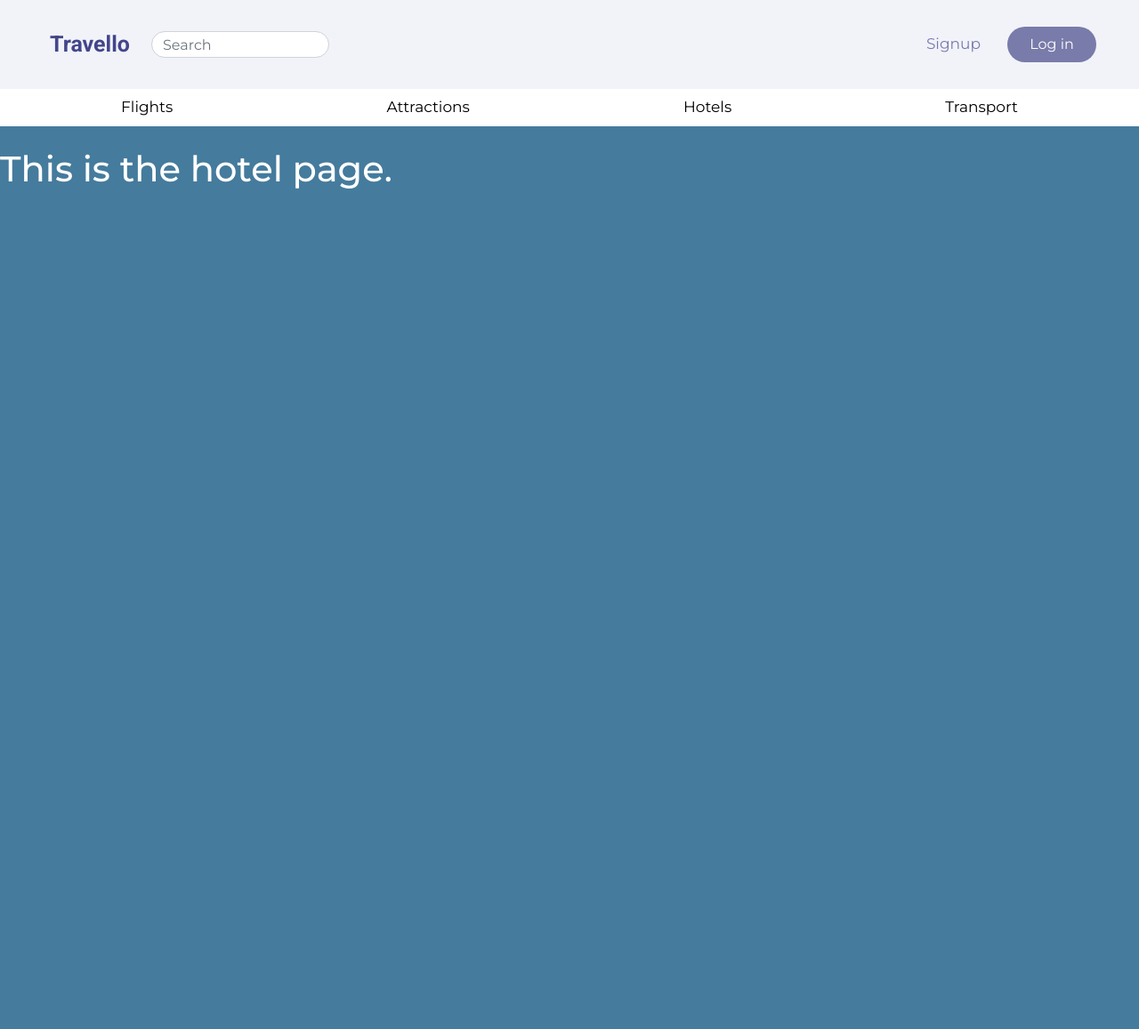
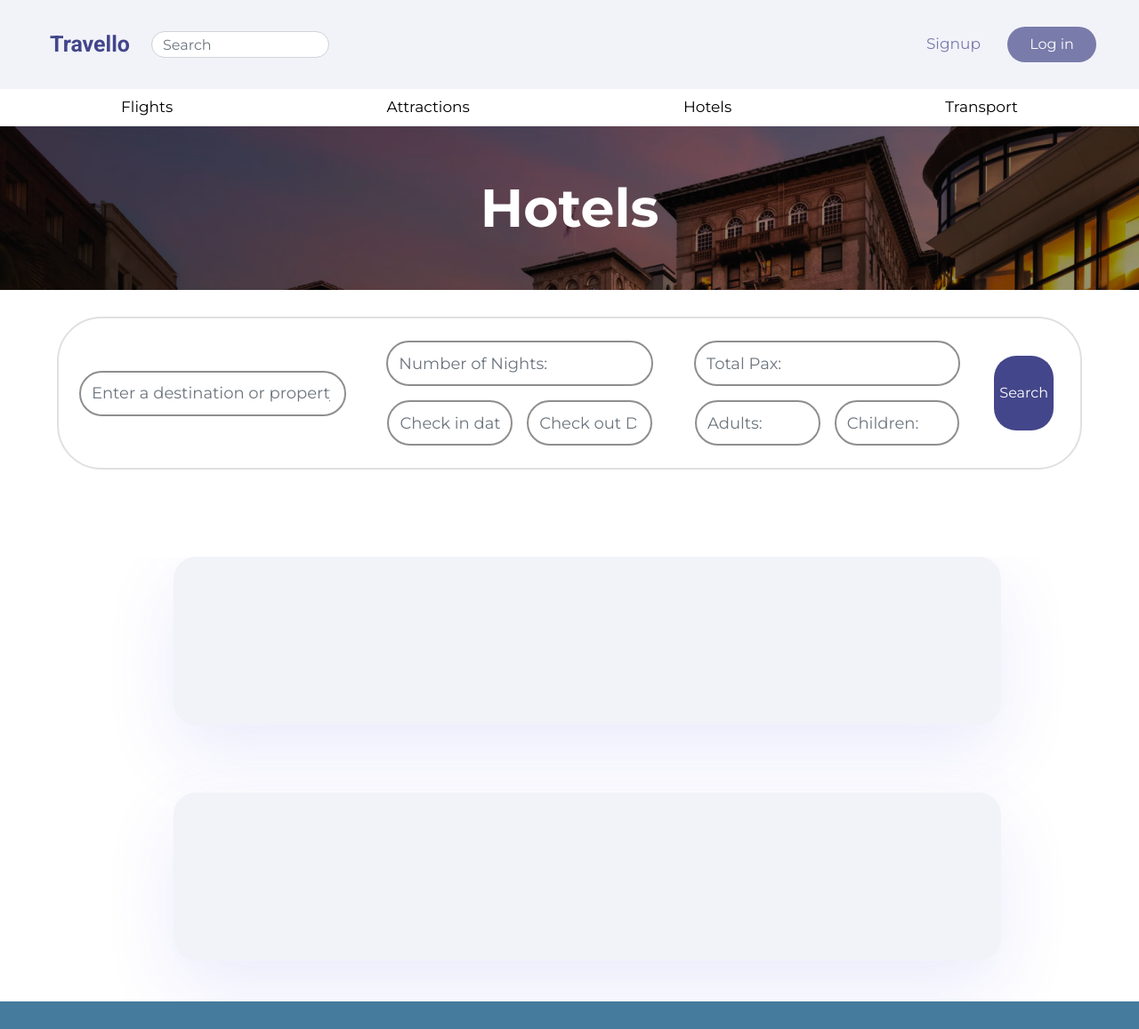
Before and after one commit to replicawj/CZ2006-Software-Eng, a Flask app: page /hotels in a window 1280 px wide. Shown: the top 1157 px of the page at 89% size. Run offline with Flask 2, Linux system fonts and the light colour scheme; parts of the project's set-up code (start-up, migrations or seed data) failed here and were passed over; some libraries are stand-ins or nearby versions.

Commit message:
update hotels

```diff
--- /dev/null
+++ b/static/css/hotels.css
@@ -0,0 +1,68 @@
+.hotelsImageWrapper {
+
+    position: relative;
+    text-align: center;
+}
+
+.hotelsTitle {
+    position: absolute;
+    top: 50%;
+    left: 50%;
+    transform: translate(-50%, -50%);
+    font-size: 60px;
+    font-weight: 700;
+}
+
+.searchWrapper{
+
+    height: 300px;
+    width: 100%;
+    background-color: white;
+    padding-top: 30px;
+}
+.searchBorder{
+    width: 90%;
+    height: 172px;
+    background: #FFFFFF;
+    border: 2px solid #E0E0E0;
+    box-sizing: border-box;
+    border-radius: 50px;
+}
+.searchBorder .form-rounded {
+    border: 2px solid #8E8E8E;
+    border-radius: 2rem;
+    width: 95%;
+    height: 51px;
+    font-size: 18px;
+  }
+
+
+
+.hotelsList{
+    background-color: white;
+    width:100%;
+    height: 500px;
+    position: absolute;
+    overflow-y: scroll;
+
+}
+.flex-item{
+    margin-left: auto;
+    margin-right:auto;
+    margin-bottom:76px;
+    width: 75%;
+    height: 189px;
+    background: #f2f3f9;
+    box-shadow: 0px 30px 80px rgba(88, 92, 229, 0.12);
+    border-radius: 25px;
+}
+
+.searchButton {
+
+    width: 192%;
+    height: 50%;
+    border: none;
+    background: #43468A;
+    color: white;
+    border-radius: 25px;
+  }
--- a/templates/attractions.html
+++ b/templates/attractions.html
@@ -99,7 +99,6 @@
 
 
 
->>>>>>> Stashed changes
 
 
     {% endblock %}
--- a/templates/hotels.html
+++ b/templates/hotels.html
@@ -3,13 +3,124 @@
 <head>
   <meta charset="utf-8">
   <title>Hotels</title>
+  <meta charset="utf-8">
+  <meta name="viewport" content="width=device-width, initial-scale=1">
+  <link rel="stylesheet" href="{{ url_for('static',filename='css/hotels.css')}}">
 </head>
 
 <body>
     {% extends "template.html" %}
     {% block content %}
-    <br>
-    <h1>This is the hotel page. </h1>
+
+
+
+    <div class="hotelsImageWrapper">
+      <img src ="{{ url_for('static',filename='assets/img/hotelHeaderImage.png')}}" width = 100%/>
+      <div class = "hotelsTitle">Hotels</div>
+    </div>
+    <div class= "searchWrapper">
+      <div class = "searchBorder mx-auto row">
+        <div class = "col d-flex flex-wrap align-content-center justify-content-center">
+            <input
+              type="search"
+              class="form-control form-rounded"
+              id="searchHotels"
+              name = "searchHotels"
+              placeholder="Enter a destination or property"
+            />
+
+        </div>
+
+        <div class = "col d-flex flex-wrap align-content-center justify-content-center">
+
+
+            <input
+              type="search"
+              class="form-control form-rounded m-0"
+              id="noOfNights"
+              name = "noOfNights"
+              placeholder="Number of Nights:"
+            />
+
+          <div class = "row d-flex flex-wrap px-4">
+
+              <input
+                type="search "
+                class="col form-control form-rounded mt-3 mr-2"
+                id="checkInDate"
+                name = "checkInDate"
+                placeholder="Check in date:"
+              />
+
+              <input
+                type="search"
+                class="col form-control form-rounded mt-3 ml-2"
+                id="checkOutDate"
+                name = "checkoutDate"
+                placeholder="Check out Date:"
+              />
+
+          </div>
+
+        </div>
+
+        <div class = "col d-flex flex-wrap align-content-center justify-content-center">
+
+
+            <input
+              type="search"
+              class="form-control form-rounded m-0"
+              id="dateSelection"
+              name = "dateSelection"
+              placeholder="Total Pax:"
+            />
+
+          <div class = "row d-flex flex-wrap px-4">
+
+              <input
+                type="search "
+                class="col form-control form-rounded mt-3 mr-2"
+                id="paxSelection"
+                name = "adults"
+                placeholder="Adults:"
+              />
+
+              <input
+                type="search"
+                class="col form-control form-rounded mt-3 ml-2"
+                id="paxSelection"
+                name = "children"
+                placeholder="Children:"
+              />
+
+          </div>
+
+        </div>
+
+        <div class = "col-1 d-flex flex-wrap align-content-center mr-3">
+          <button class = "searchButton" type="submit">
+            Search
+          </button>
+        </div>
+      </div>
+    </div>
+
+    <ul class = "hotelsList">
+      <li class = "flex-item"></li>
+      <li class = "flex-item"></li>
+      <li class = "flex-item"></li>
+      <li class = "flex-item"></li>
+      <li class = "flex-item"></li>
+    </ul>
+
+
+
+
+
+
+
+
+
 
 
     {% endblock %}
```
Also changed, not shown: static/assets/img/hotelHeaderImage.png (added), static/assets/img/locationPin.png (added).
